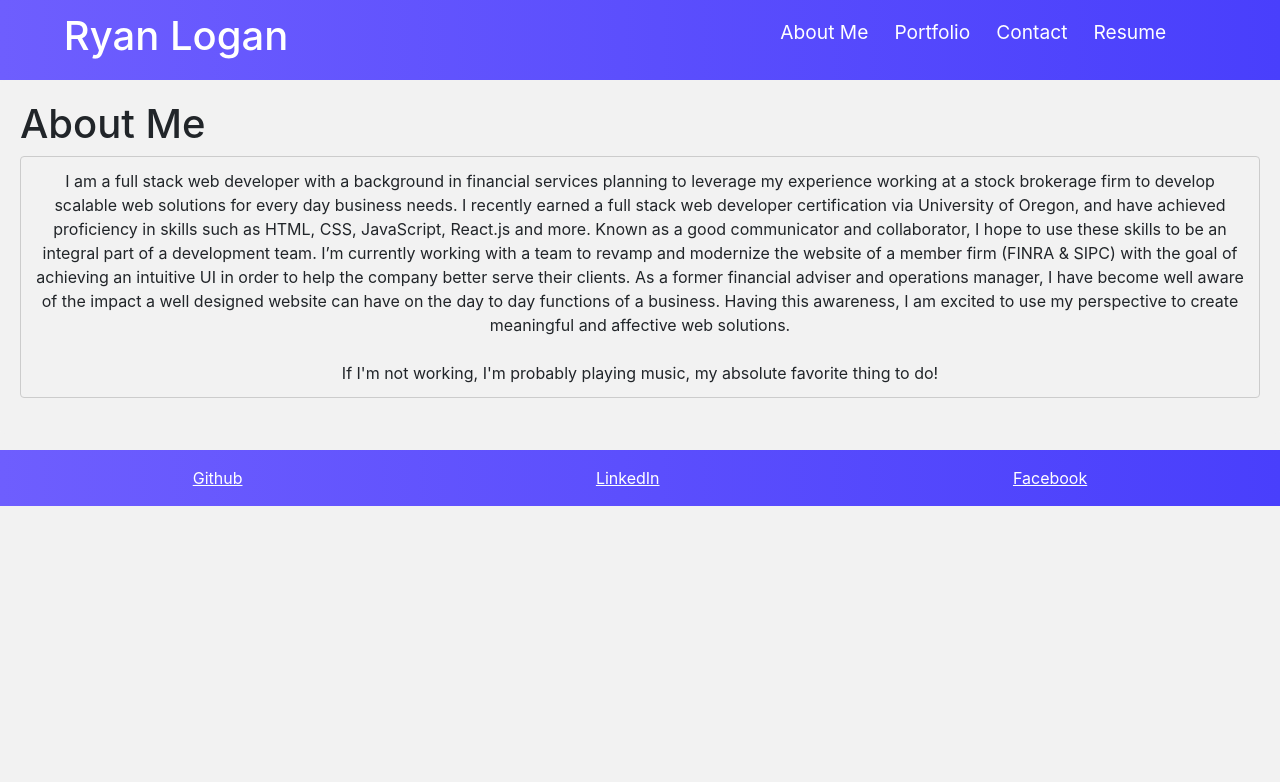
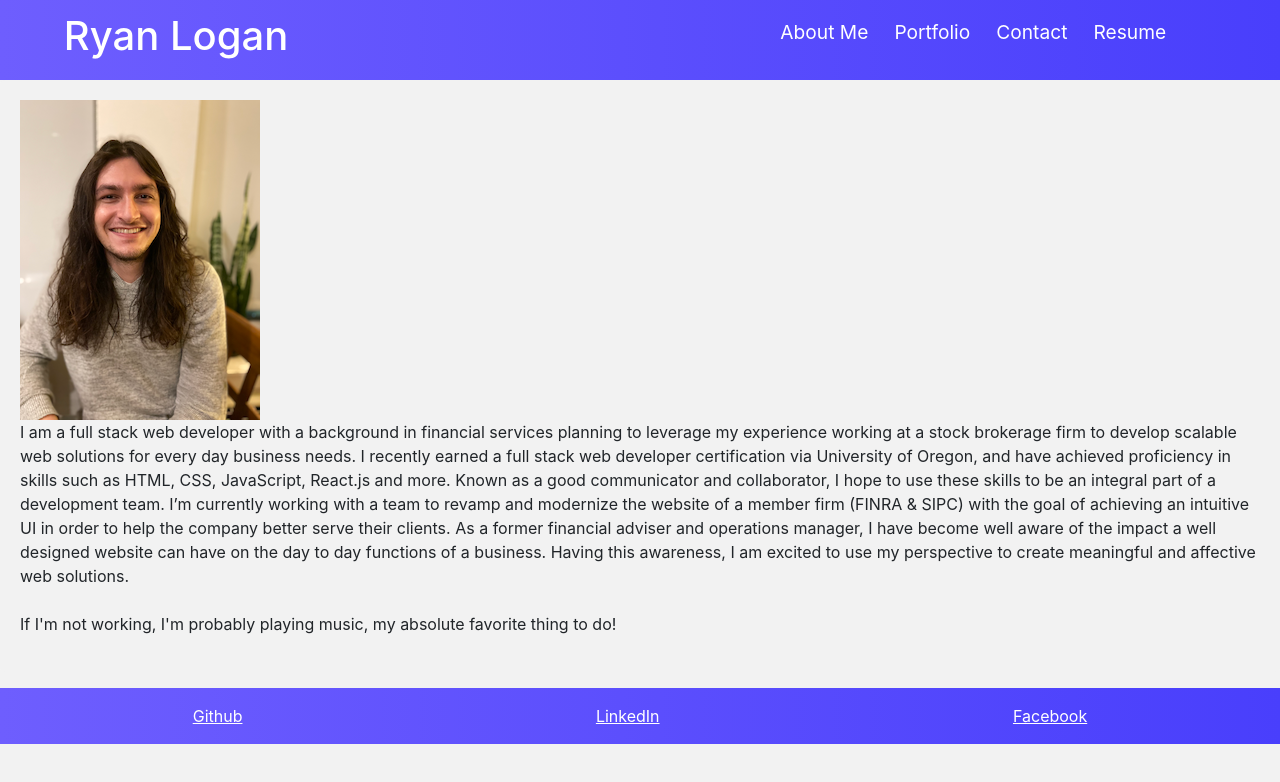
Before and after one commit to ryelow94/ryan-logan-portfolio, a React (Create React App) app: page /about-me in a window 1280 px wide. Shown: the top 782 px of the page. Built offline with nearby package versions, Linux system fonts and the light colour scheme; the HTML template or start-up script is replaced by a standard one.

Commit message:
added photo

```diff
--- a/src/components/About.css
+++ b/src/components/About.css
@@ -1,4 +1,6 @@
-.about-text {
+
+@media screen and (max-width: 960px) {
+    .portfolio-photo, .about-text {
     display: grid;
     grid-template-columns: repeat(auto-fill, minmax(100%, 1fr));
     grid-gap: 20px;
@@ -12,8 +14,8 @@
     box-sizing: border-box; /* Make sure that padding and width stays in place */
     margin-top: 6px; /* Add a top margin */
     margin-bottom: 16px; /* Bottom margin */
-    resize: vertical /* Allow the user to vertically resize the textarea (not horizontally) */
-
+    resize: vertical; /* Allow the user to vertically resize the textarea (not horizontally) */
+    }
 }
 
 .about-div {
@@ -21,3 +23,7 @@
     background-color: #f2f2f2;
     padding: 20px;
 }
+
+.portfolio-photo{
+
+}
--- a/src/components/About.js
+++ b/src/components/About.js
@@ -1,20 +1,18 @@
 import React, { Component } from 'react'
 import "./About.css"
+import portfolioPhoto from "./Portfolio_Photo.png"
 
 class About extends Component {
     render() {
         return (
             <div className="about-div">
-                <h1>
-                    About Me
-                </h1>
+                <img className="portfolio-photo" src={portfolioPhoto} alt="portfolio-photo"/>
                 <p className="about-text">
                 I am a full stack web developer with a background in financial services planning to leverage my experience working at a stock brokerage firm to develop scalable web solutions for every day business needs. I recently earned a full stack web developer certification via University of Oregon, and have achieved proficiency in skills such as HTML, CSS, JavaScript, React.js and more. Known as a good communicator and collaborator, I hope to use these skills to be an integral part of a development team. I’m currently working with a team to revamp and modernize the website of a member firm (FINRA & SIPC) with the goal of achieving an intuitive UI in order to help the company better serve their clients. As a former financial adviser and operations manager, I have become well aware of the impact a well designed website can have on the day to day functions of a business. Having this awareness, I am excited to use my perspective to create meaningful and affective web solutions.
                     <br></br>
                     <br></br>
                 If I'm not working, I'm probably playing music, my absolute favorite thing to do!
                 </p>
-
             </div>
         )
     }
```
Also changed, not shown: src/components/Portfolio_Photo.png (added), 1 other file (tests, documents, lock files or other folders).
